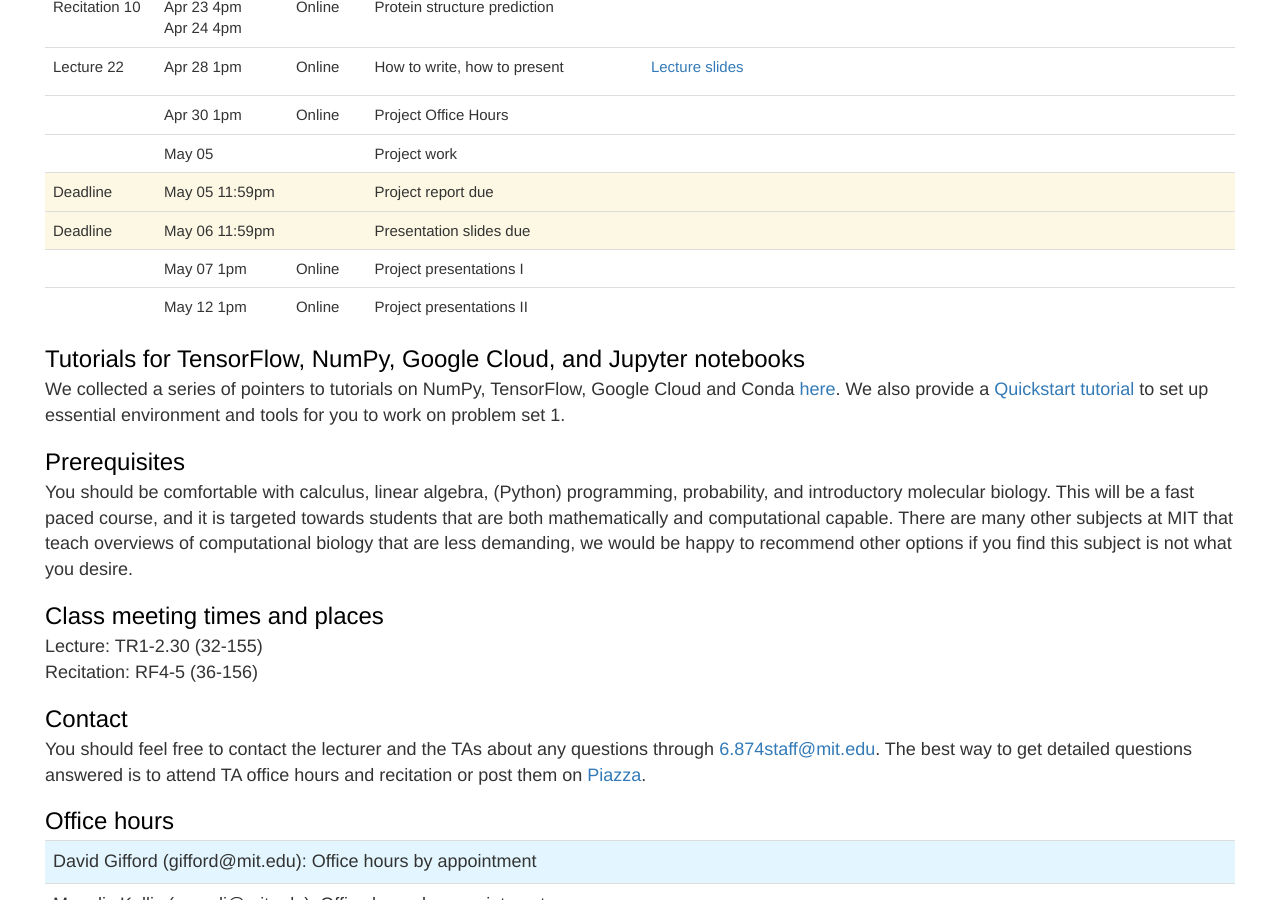
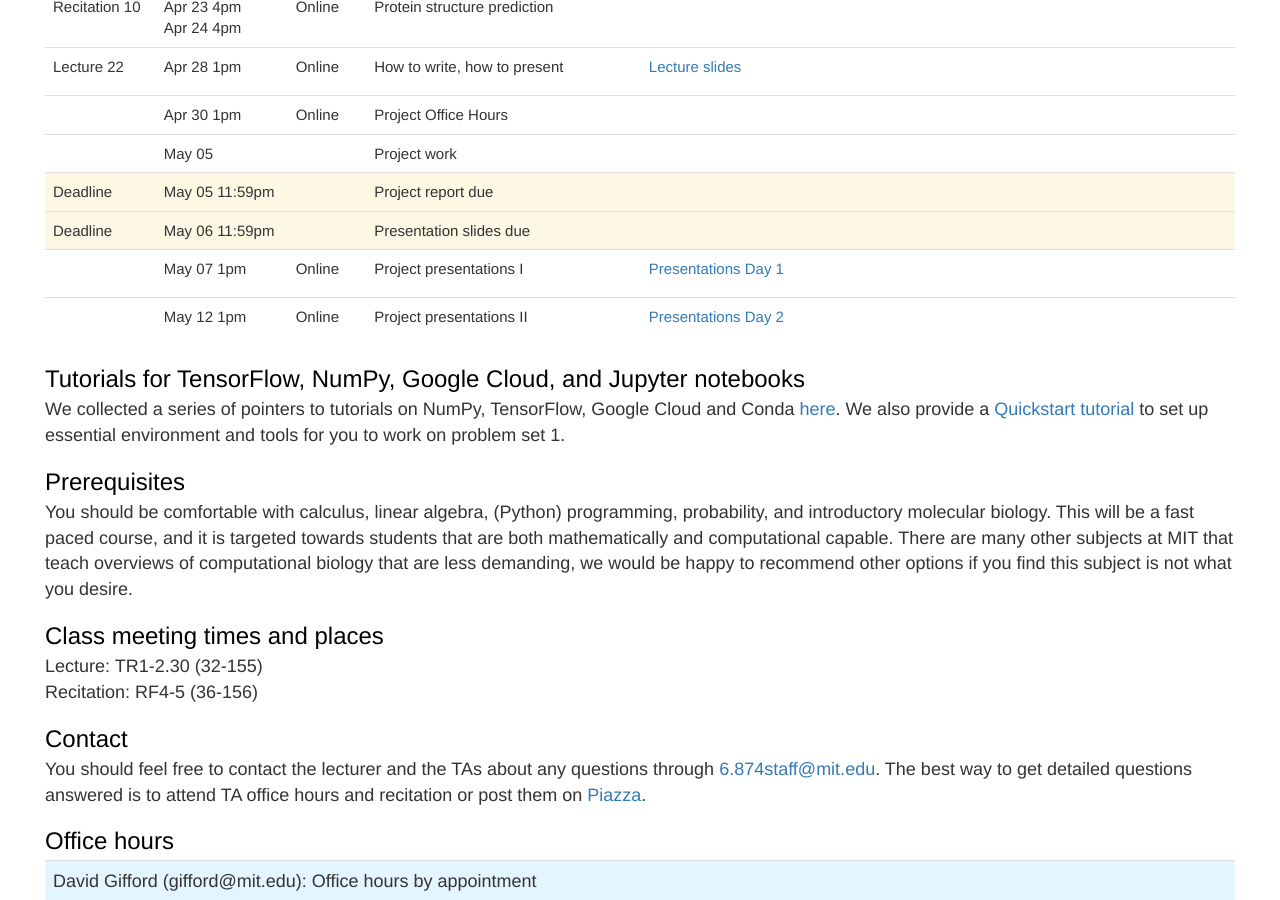
Before and after one commit to mit6874/mit6874.github.io, a Jekyll site: the page built from index.html, in a window 1280 px wide and 900 px high, scrolled down 3846 px. Built offline with Jekyll 4.4.1, drawn with Linux system fonts in a browser that asks for light colours; nearby versions of some CDN libraries.

Commit message:
Presentation video

```diff
--- a/index.html
+++ b/index.html
@@ -669,7 +669,11 @@ layout: default
             <td>May 07 1pm</td>
             <td>Online</td>
             <td>Project presentations I</td>
-            <td></td>
+            <td>
+                <ul>
+                    <li><a href="https://mit.zoom.us/rec/share/6_RnFe_X935OYIHf8kzRBoogQI73T6a81CNN8vMNy0ktA9utPMZXQZseKIyLiFOJ?startTime=1588871088000">Presentations Day 1</a></li>
+                </ul>
+            </td>
             <td></td>
         </tr>
         <tr>
@@ -677,7 +681,11 @@ layout: default
             <td>May 12 1pm</td>
             <td>Online</td>
             <td>Project presentations II</td>
-            <td></td>
+            <td>
+                <ul>
+                    <li><a href="https://mit.zoom.us/rec/share/9ZJsdrvL-HJJUqP2yn7hdJwDQajqaaa8gSAY_foLmaxwLwu2ocmZgEwyNh9BASc?startTime=1589303154000">Presentations Day 2</a></li>
+                </ul>
+            </td>
             <td></td>
         </tr>
     </table>
```
